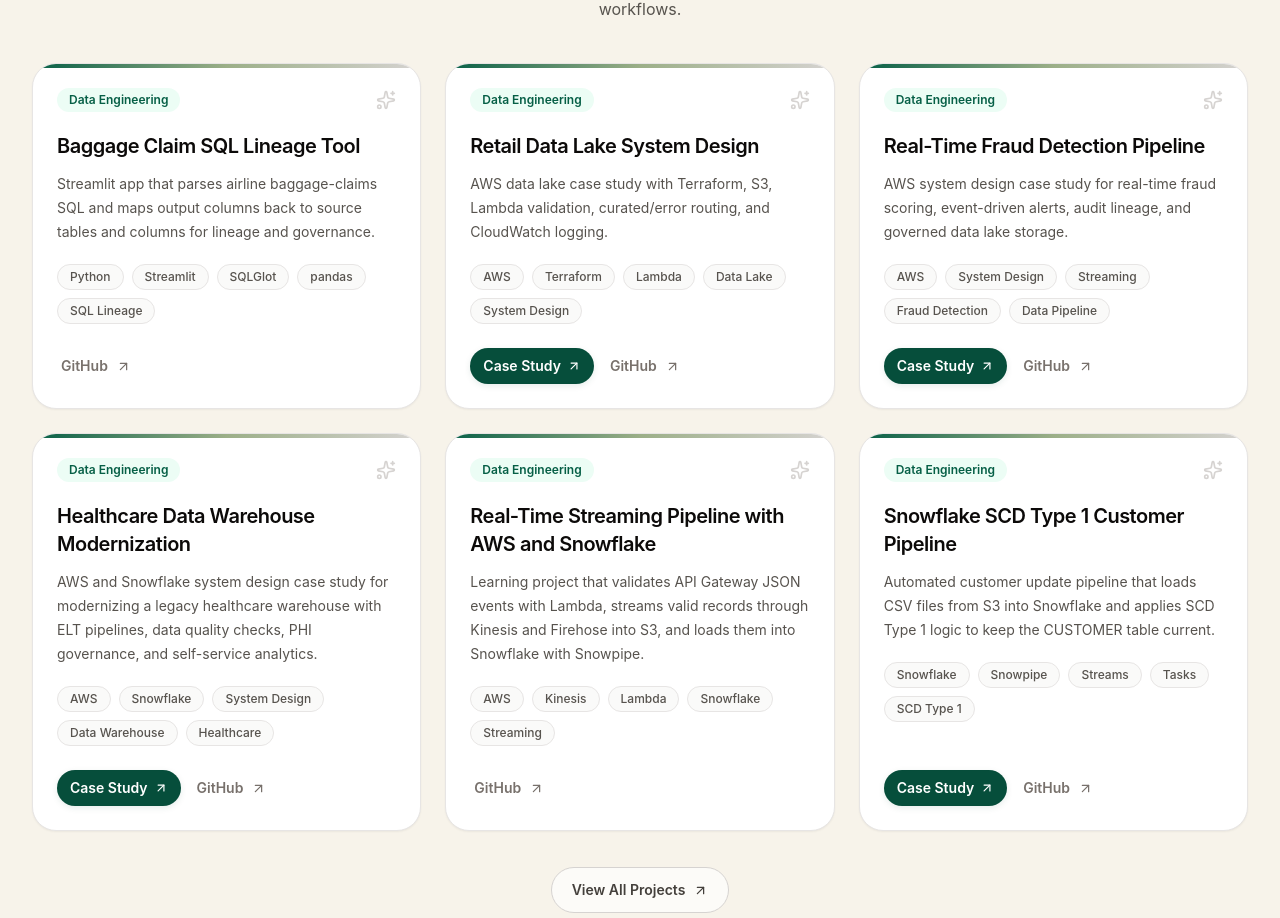
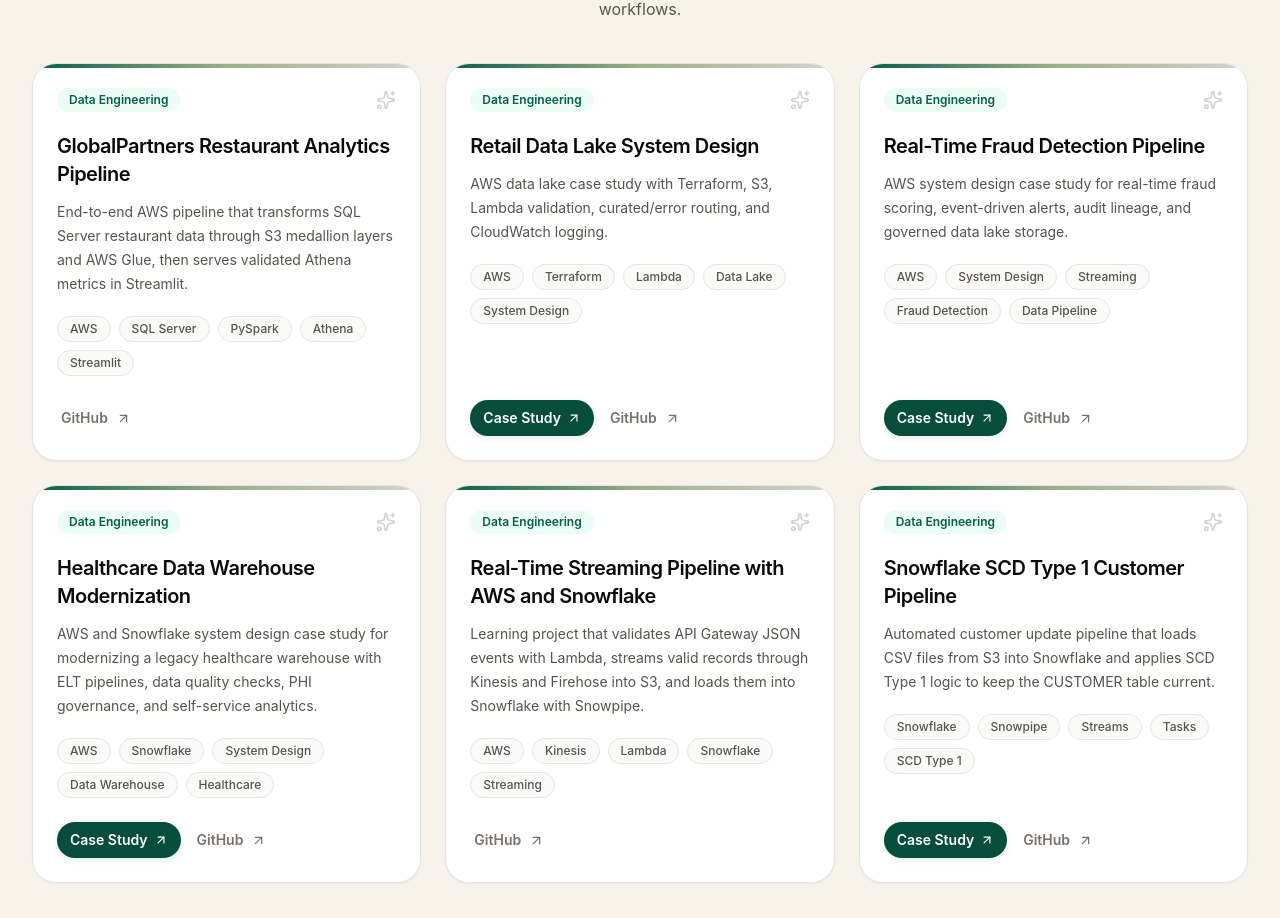
Before and after one commit to jenniferarias414/portfolio-v2, a React (Vite) app: page / in a window 1280 px wide. Shown: the part 1436-2354 px from the top of the page. Built offline with nearby package versions, Linux system fonts and the light colour scheme.

Commit message:
Add GlobalPartners project; move Baggage Claim out of Featured to keep six featured projects

```diff
--- a/src/data/projects.js
+++ b/src/data/projects.js
@@ -12,11 +12,21 @@
     title: "Baggage Claim SQL Lineage Tool",
     category: "Data Engineering",
     categories: ["Data Engineering", "Apps + Tools"],
-    featured: true,
+    featured: false,
     summary:
       "Streamlit app that parses airline baggage-claims SQL and maps output columns back to source tables and columns for lineage and governance.",
     tags: ["Python", "Streamlit", "SQLGlot", "pandas", "SQL Lineage"],
     github: "https://github.com/jenniferarias414/python-automation-labs/tree/main/08_baggage_claim_sql_lineage_tool",
+  },
+  {
+    title: "GlobalPartners Restaurant Analytics Pipeline",
+    category: "Data Engineering",
+    categories: ["Data Engineering", "Analytics Engineering", "Cloud + Infrastructure"],
+    featured: true,
+    summary:
+      "End-to-end AWS pipeline that transforms SQL Server restaurant data through S3 medallion layers and AWS Glue, then serves validated Athena metrics in Streamlit.",
+    tags: ["AWS", "SQL Server", "PySpark", "Athena", "Streamlit"],
+    github: "https://github.com/jenniferarias414/globalpartners-business-analysis",
   },
   {
     title: "Retail Data Lake System Design",
```
